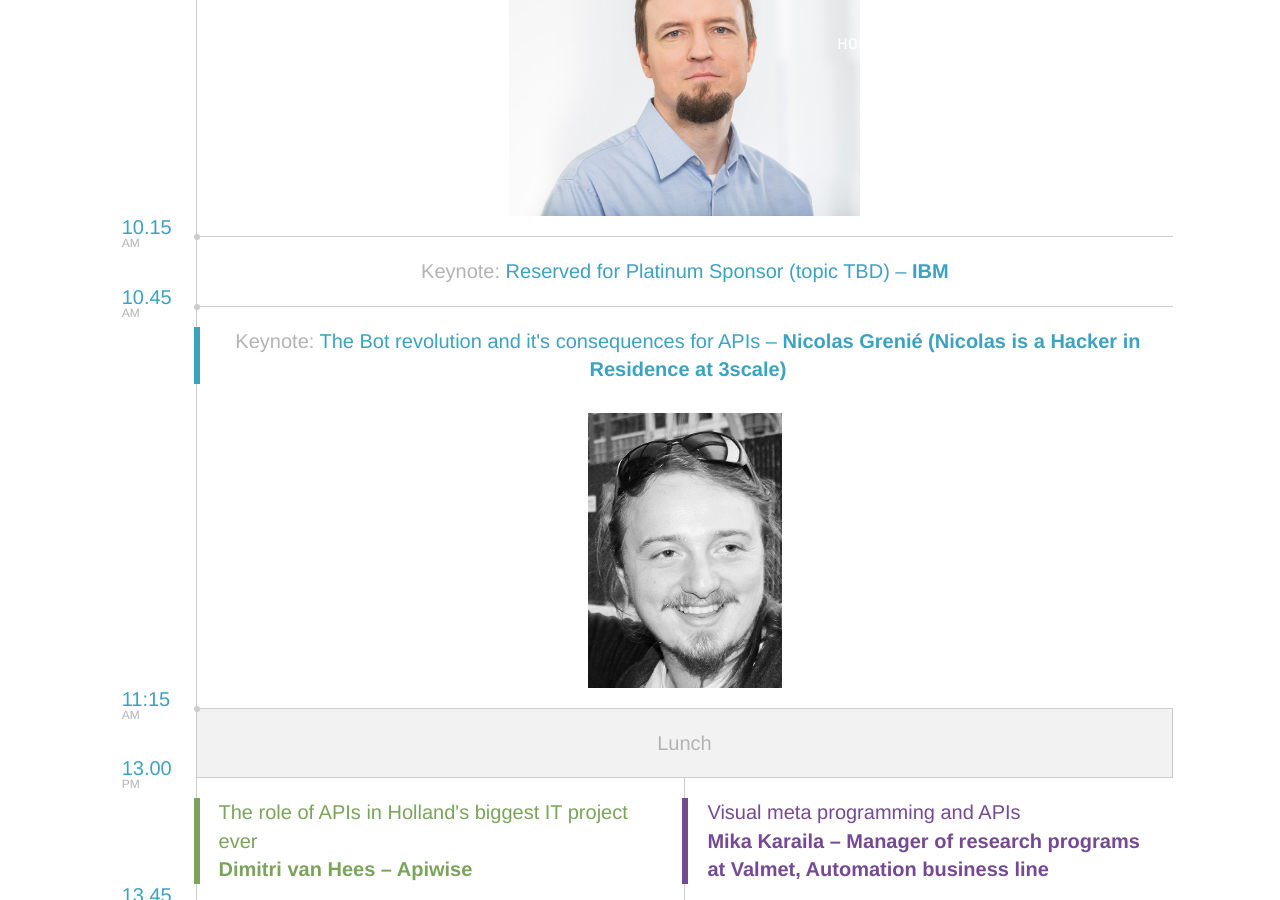
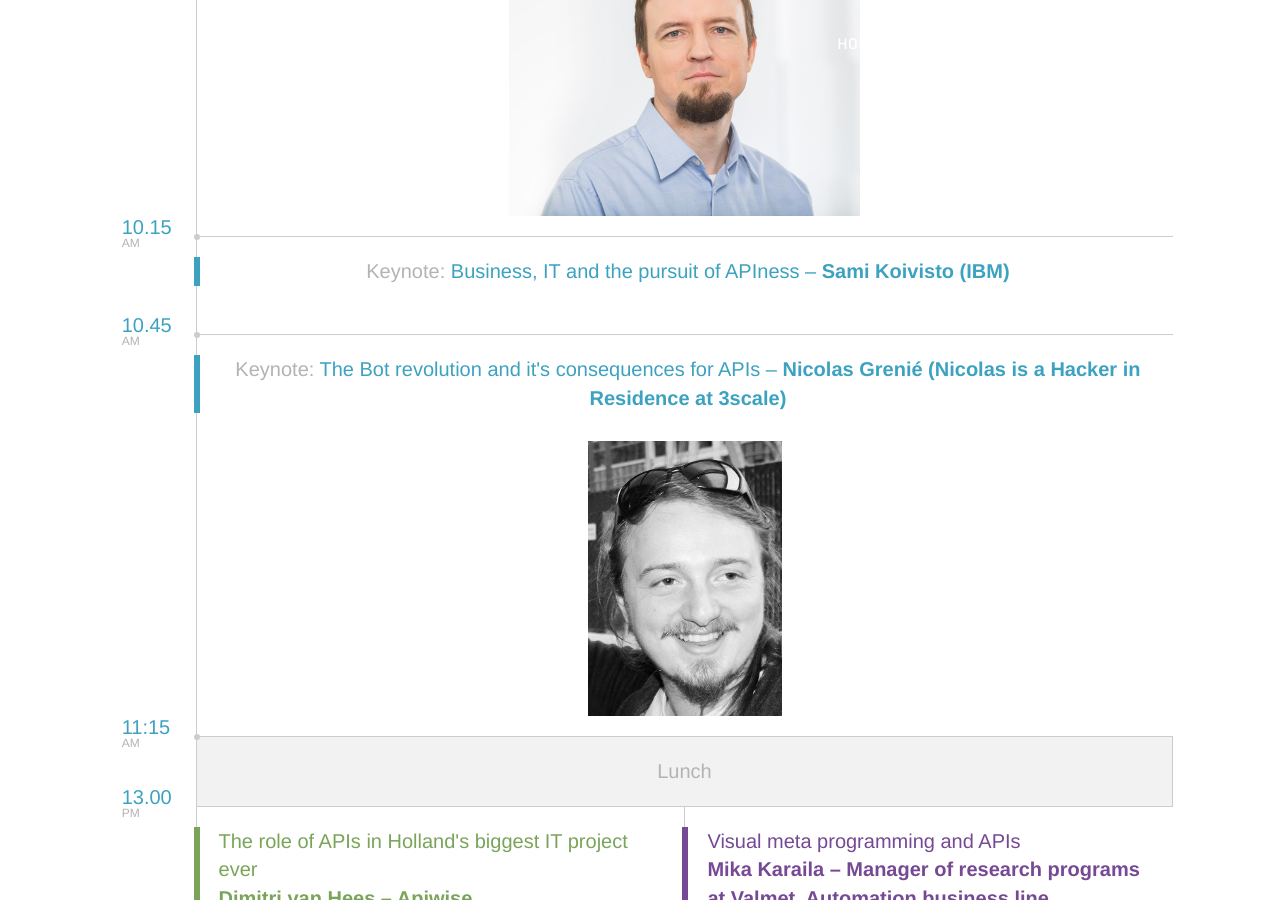
Before and after one commit to apidaysnordic/apidaysnordic.github.io, a Jekyll site: the page built from programme/index.md, in a window 1280 px wide and 900 px high, scrolled down 1081 px. Built offline with Jekyll 4.4.1, drawn with Linux system fonts in a browser that asks for light colours; some web fonts are replaced; comment, search, counter and statistics services are not loaded.

Commit message:
Added Sami

```diff
--- a/_layouts/programme.html
+++ b/_layouts/programme.html
@@ -122,8 +122,8 @@
                         <small>am</small>
                     </div>
                     <div class="col-md-11 entry entry-first entry-keynote">
-                        <a href="/2016/02/08/andres-kutt.html"><span>Keynote:</span> Architecting a Country &ndash; <strong>Andres Kütt (Estonian
-information system architect)</strong></a>
+                        <a href="/2016/02/08/andres-kutt.html"><span>Keynote:</span> Architecting a Country &ndash;
+			<strong>Andres Kütt (Estonian information system architect)</strong></a>
 			<br/>
 			<img src="/images/speakers/andres-kutt.jpg"/>
                     </div>
@@ -135,8 +135,10 @@
                         <small>am</small>
                     </div>
                     <div class="col-md-11 entry entry-first entry-keynote">
-                        <span>Keynote:</span> Reserved for Platinum Sponsor (topic TBD) &ndash; <strong>IBM</strong><br/>
-			<!-- <img src="/images/sponsors/oai-small.png"/>-->
+                        <a href="/2016/05/09/ibm-keynote.html"><span>Keynote:</span> Business, IT and the pursuit of APIness &ndash;
+			<strong>Sami Koivisto (IBM)</strong></a>
+			<br/>
+			<!-- <img src="/images/speakers/sami.png"/>-->
                     </div>
                 </div>
 
```
Also changed, not shown: images/speakers/sami.png (added).
